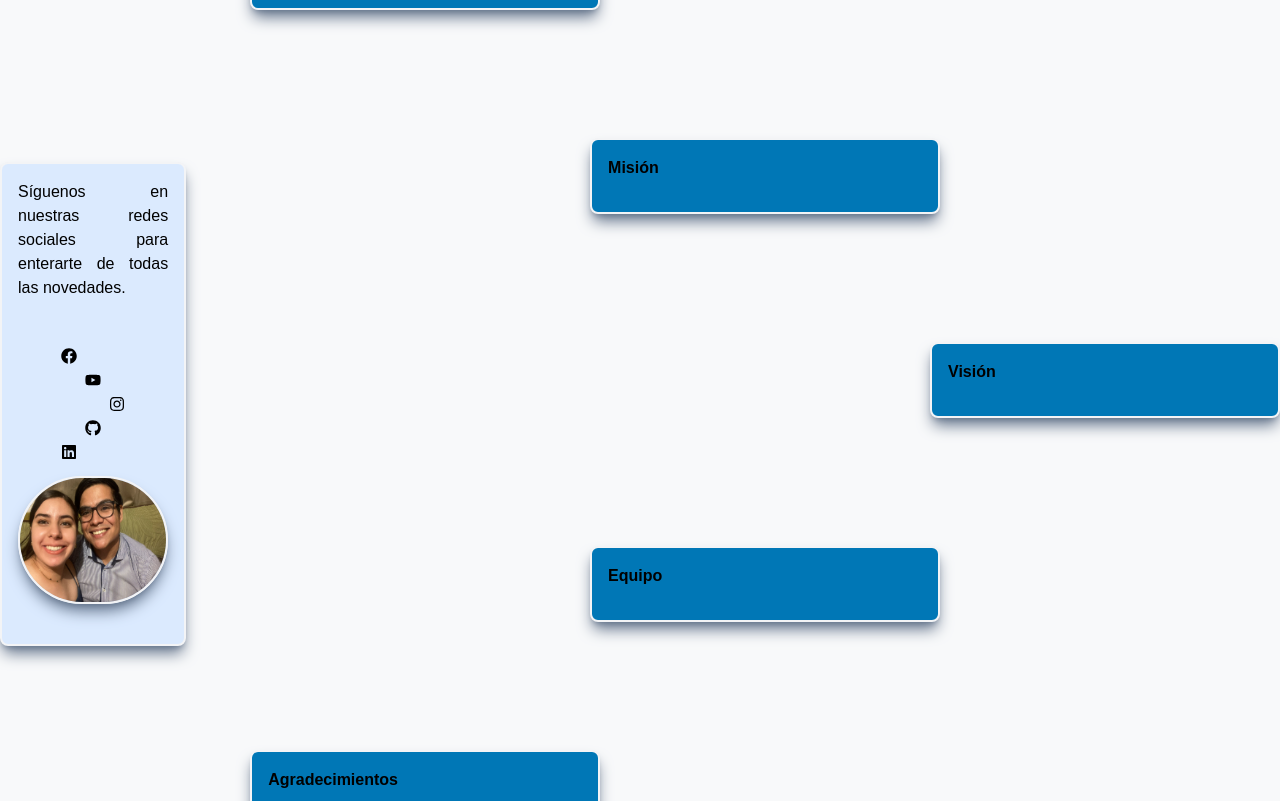
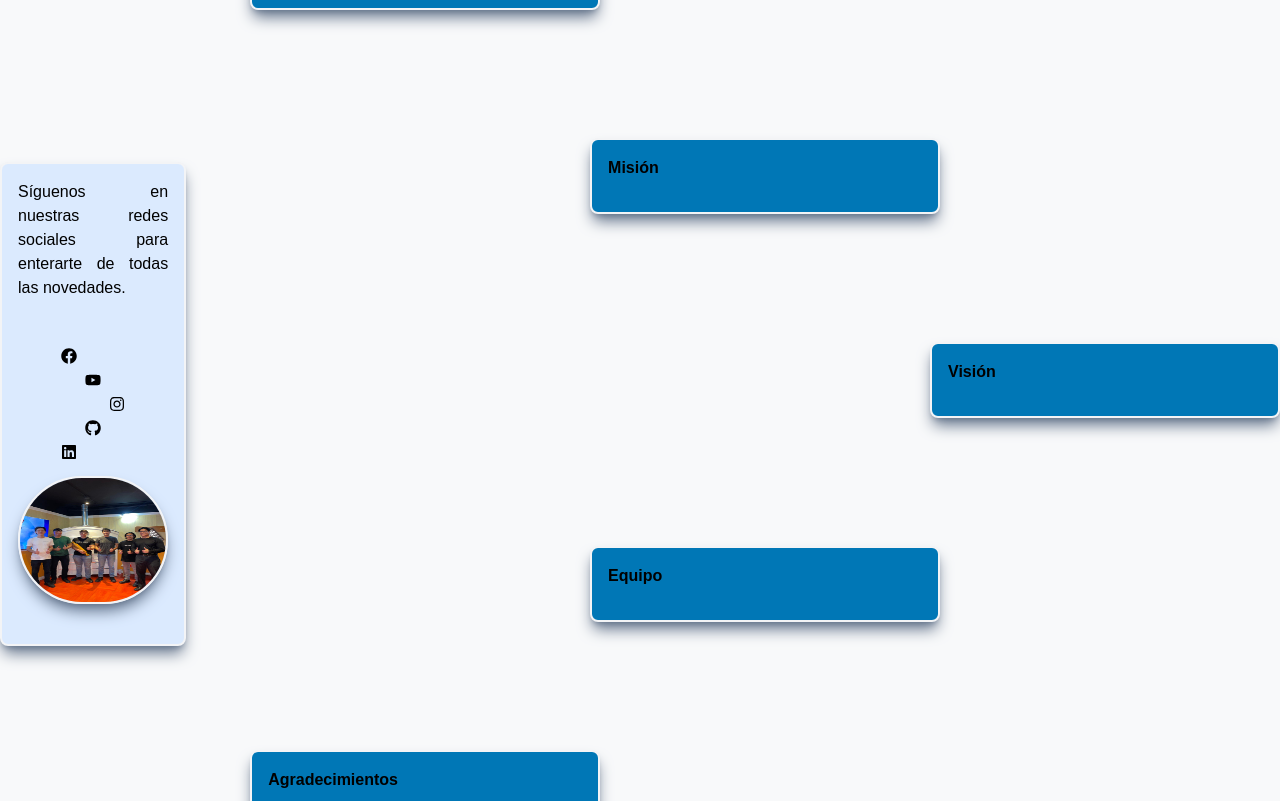
Before and after one commit to MauricioXIV/MarketMaster, a React (Vite) app: page /login/nosotros in a window 1280 px wide. Shown: the part 374-1175 px from the top of the page. Built offline with nearby package versions, Linux system fonts and the light colour scheme; no server answers; sample sign-in values are in the browser's storage.

Commit message:
fix photos

```diff
--- a/src/pages/NosotrosPage.jsx
+++ b/src/pages/NosotrosPage.jsx
@@ -18,7 +18,7 @@ const NosotrosPage = () => {
                 <a href="https://www.instagram.com/mauricio15ballesteros/" target="_blank" rel="noopener noreferrer" className="mb-2 ml-12"> <FaInstagram /> </a>
                 <a href="https://github.com/MauricioXIV?tab=overview&from=2025-02-01&to=2025-02-18" target="_blank" rel="noopener noreferrer" className="mb-2"> <FaGithub /> </a>
                 <a href="https://www.linkedin.com/in/mauricio-rodr%C3%ADguez-ballesteros-36058a343/" target="_blank" rel="noopener noreferrer" className="mr-12"> <FaLinkedin /> </a>
-                <img src={foto} alt="Foto de Mauricio Rodríguez Ballesteros" className="rounded-full w-40 h-32 mb-4 mt-4 border-2 border-gray-100 shadow-lg shadow-slate-500"/>
+                <img src={grupo} alt="Foto de Mauricio Rodríguez Ballesteros" className="rounded-full w-40 h-32 mb-4 mt-4 border-2 border-gray-100 shadow-lg shadow-slate-500"/>
                 </p>
                 </p>
             </div>
@@ -84,7 +84,7 @@ const NosotrosPage = () => {
                     nuestra plataforma tanto como nosotros disfrutamos crearla para ti. ¡Bienvenido a Master Market, donde cada compra es un paso
                     hacia un futuro mejor!
                     Gracias por tu confianza, Mauricio Rodríguez Ballesteros. Fundador y CEO de Master Market.
-                <img src={duro} alt="Foto de Mauricio Rodríguez Ballesteros" className="rounded-full w-52 h-52 mb-4 mt-4 border-2 border-gray-100 shadow-lg shadow-slate-500 justify-self-center"/>
+                <img src={futo} alt="Foto de Mauricio Rodríguez Ballesteros" className="rounded-full w-52 h-52 mb-4 mt-4 border-2 border-gray-100 shadow-lg shadow-slate-500 justify-self-center"/>
             </p>
         </div>
     </div>
```
